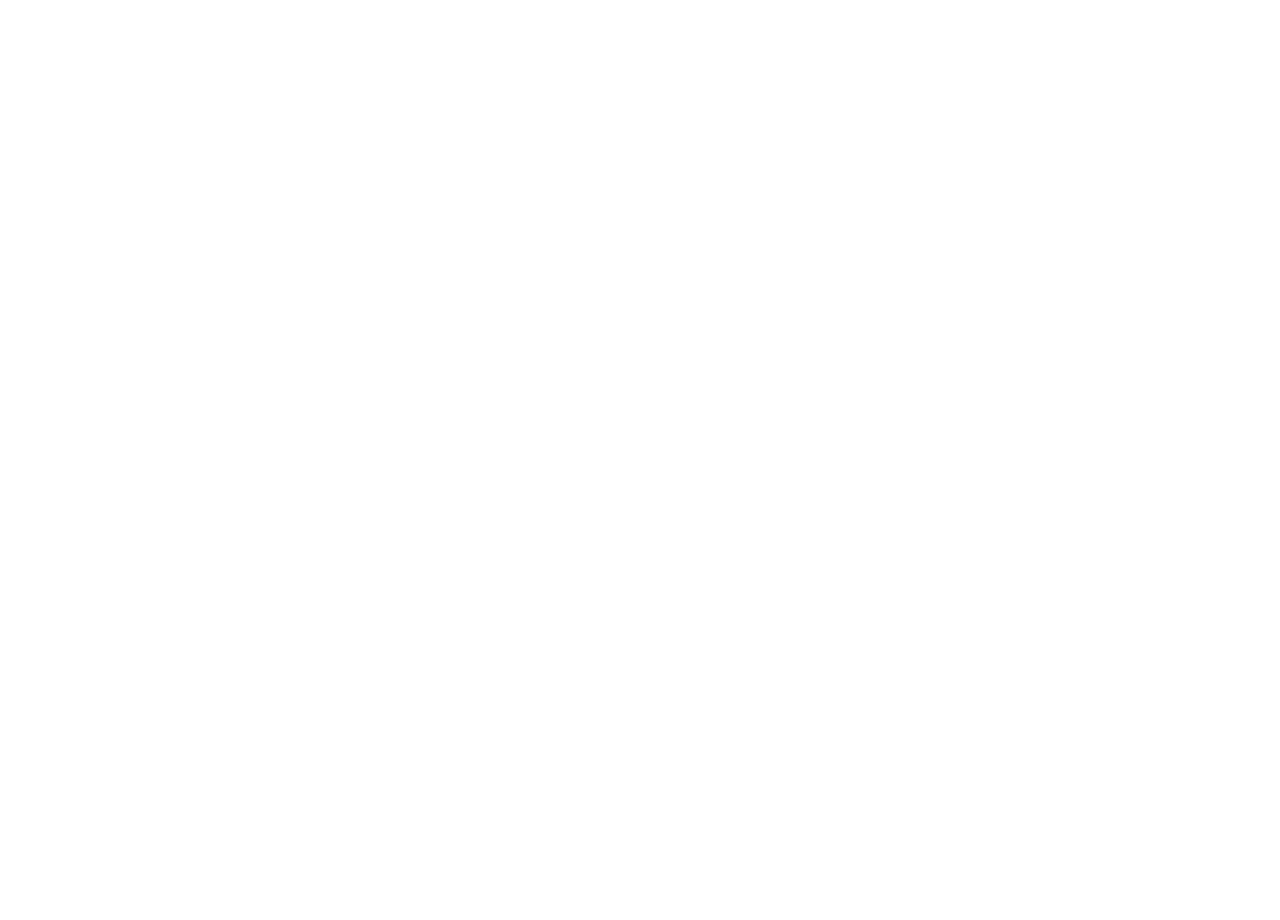
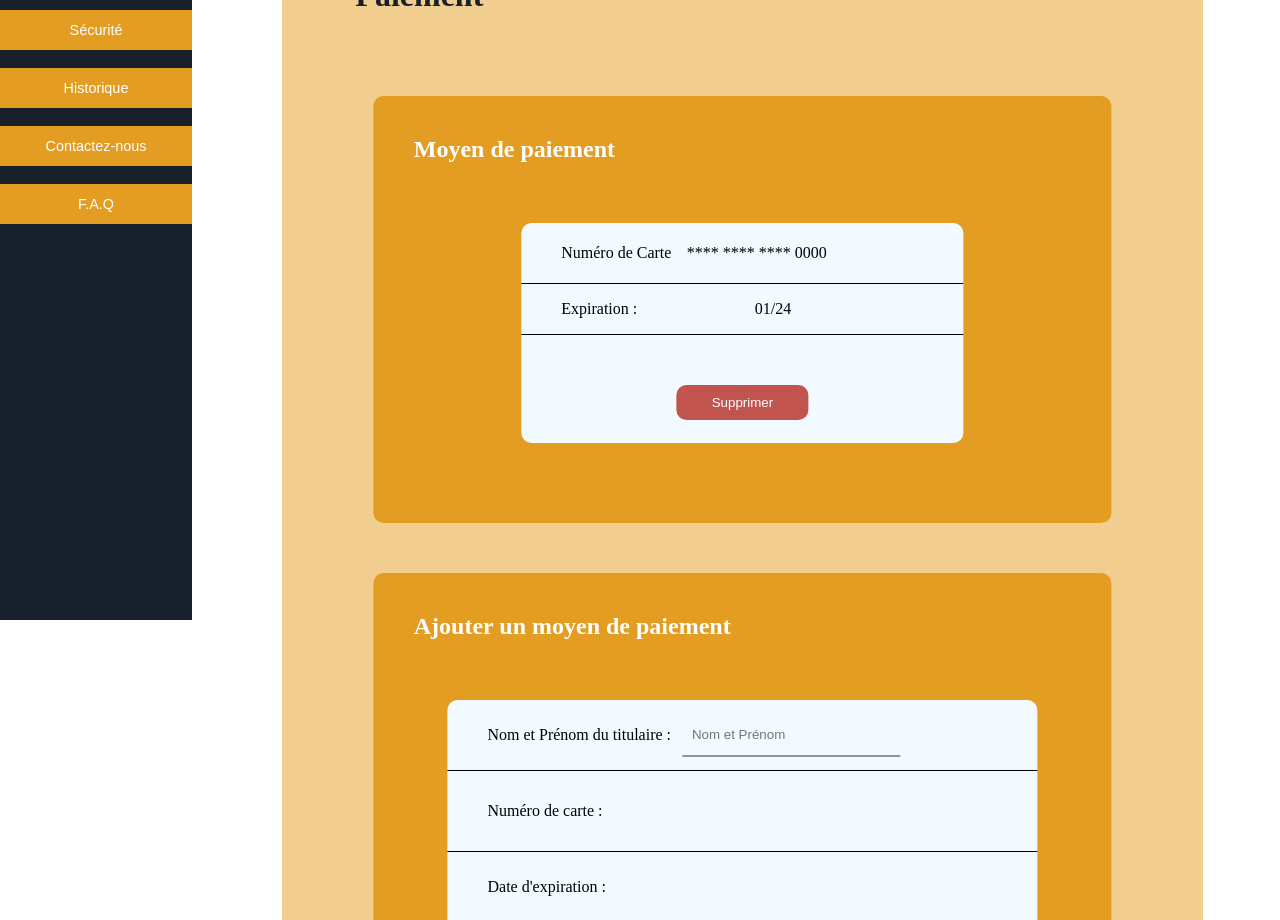
Before and after one commit to NelsonPhilippe/GeekLandFront, a React (Create React App) app: page /settings/paiement in a window 1280 px wide. Before the commit this address had no page. Shown: the part 180-1100 px from the top of the page. Before the commit the page ends 800 px from the top, so only its background shows below. Built offline with nearby package versions, Linux system fonts and the light colour scheme; a web font is replaced by a local one.

Commit message:
Component Paiement en cours

```diff
--- a/src/App.js
+++ b/src/App.js
@@ -10,6 +10,7 @@
 import ProfileSetting from "./components/settings/ProfileSetting";
 import FAQ from "./components/FAQ";
 import Securite from "./components/settings/Securite";
+import Paiement from "./components/settings/Paiement";
 
 // import Search from "./views/Search";
 
@@ -25,7 +26,7 @@
             <Route path="faq" element={<FAQ />}></Route>
             <Route path="profilesetting" element={<ProfileSetting />}></Route>
             <Route path="securite" element={<Securite />}></Route>
-            <Route path="contact" element={<Contact />}></Route>
+            <Route path="paiement" element={<Paiement />}></Route>
           </Route>
         </Routes>
       </div>
--- /dev/null
+++ b/src/components/settings/Paiement.js
@@ -0,0 +1,59 @@
+import * as React from "react";
+import "../../css/components/settings/Paiement.css";
+
+export default class Paiement extends React.Component {
+  // Faire des variable + if si l'utilisateur a ou
+  //n'a pas encore de carte de paiement ajouter à son profil
+
+  render() {
+    return (
+      <div className="paiement-container">
+        <h1>Paiement</h1>
+        <div className="paiement-general">
+          <div className="container-card">
+            <h2>Moyen de paiement</h2>
+            <div className="card">
+              <div className="number-card">
+                <p>Numéro de Carte</p>
+                <p>**** **** **** 0000</p>
+                {/*Mettre le numéro de carte déjà enregistré */}
+              </div>
+              <div className="line-div"></div> {/*Séparation entre les div*/}
+              <div className="expiration">
+                <p>Expiration :</p>
+                <p>01/24</p>{" "}
+                {/*Mettre la data d'expiration de la carte déjà enregistré */}
+              </div>
+              <div className="line-div"></div> {/*Séparation entre les div*/}
+              <button type="button" className="sup-card">
+                Supprimer
+              </button>
+            </div>
+          </div>
+
+          <div className="new-card">
+            <h2>Ajouter un moyen de paiement</h2>
+            <form className="add-card">
+              <div className="card-on-name">
+                <label>Nom et Prénom du titulaire :</label>
+                <input type="text" id="name-card" placeholder="Nom et Prénom" />
+              </div>
+              <div className="line-div"></div> {/*Séparation entre les div*/}
+              <div className="add-number-card">
+                <label>Numéro de carte :</label>
+                {/*Regarder pour faire des input pour add numéro de la carte*/}
+              </div>
+              <div className="line-div"></div> {/*Séparation entre les div*/}
+              <div className="date-expiration">
+                <label>Date d'expiration :</label>
+                {/*Regarder pour faire des input pour add date d'expiration de la carte*/}
+              </div>
+              <div className="line-div"></div> {/*Séparation entre les div*/}
+              <input type="submit" id="btn-add-card" value="Ajouter" />
+            </form>
+          </div>
+        </div>
+      </div>
+    );
+  }
+}
--- /dev/null
+++ b/src/css/components/settings/Paiement.css
@@ -0,0 +1,189 @@
+.paiement-container {
+  position: relative;
+  width: 90%;
+  height: 1500px;
+  margin: 0 auto;
+  background: rgb(227, 157, 34, 0.5);
+  border-radius: 10px;
+  margin-top: 20px;
+}
+
+.paiement-container h1 {
+  position: absolute;
+  top: 4%;
+  left: 8%;
+  color: #17202a;
+}
+
+.paiement-general {
+  position: absolute;
+  top: 200px;
+  left: 50%;
+  transform: translate(-50%);
+  width: 80%;
+  height: auto;
+}
+
+.container-card {
+  width: 100%;
+  height: auto;
+  background-color: rgb(227, 157, 34);
+  border-radius: 10px;
+  display: flex;
+  flex-direction: column;
+  margin-bottom: 50px;
+}
+
+.container-card h2 {
+  margin-left: 40px;
+  margin-top: 40px;
+  margin-bottom: 60px;
+  color: white;
+}
+
+.card {
+  /* position: absolute; */
+  /* top: 20%; */
+  /* left: 50%;
+  transform: translate(-50%); */
+  margin: 0 auto;
+  background-color: #f3faff;
+  border-radius: 10px;
+  width: 60%;
+  height: 220px;
+  margin-bottom: 80px;
+}
+
+.number-card {
+  width: 60%;
+  /* background-color: red; */
+  height: 60px;
+  display: flex;
+  flex-direction: row;
+  align-items: center;
+  justify-content: space-between;
+  margin-left: 40px;
+}
+
+.expiration {
+  width: 52%;
+  height: 50px;
+  /* background-color: red; */
+  display: flex;
+  flex-direction: row;
+  align-items: center;
+  justify-content: space-between;
+  margin-left: 40px;
+}
+
+.line-div {
+  width: 100%;
+  height: 1px;
+  background-color: black;
+}
+
+.sup-card {
+  width: 30%;
+  height: 35px;
+  background-color: #c25450;
+  border-radius: 10px;
+  border: none;
+  color: white;
+  display: block;
+  margin: 0 auto;
+  margin-top: 50px;
+  cursor: pointer;
+}
+
+.sup-card:hover {
+  background-color: white;
+  color: #c25450;
+  border: 1px solid #c25450;
+}
+
+.new-card {
+  width: 100%;
+  height: auto;
+  background-color: rgb(227, 157, 34);
+  border-radius: 10px;
+  display: flex;
+  flex-direction: column;
+}
+
+.new-card h2 {
+  margin-left: 40px;
+  margin-top: 40px;
+  margin-bottom: 60px;
+  color: white;
+}
+
+.add-card {
+  width: 80%;
+  height: auto;
+  margin: 0 auto;
+  border-radius: 10px;
+  background-color: #f3faff;
+  margin-bottom: 50px;
+}
+
+.card-on-name {
+  width: 70%;
+  height: 70px;
+  margin-left: 40px;
+  display: flex;
+  flex-direction: row;
+  justify-content: space-between;
+  align-items: center;
+}
+
+.card-on-name input {
+  width: 50%;
+  height: 40px;
+  background-color: transparent;
+  border-bottom: 2px solid rgba(0, 0, 0, 0.4);
+  border-top: none;
+  border-left: none;
+  border-right: none;
+  padding-left: 10px;
+}
+
+.add-number-card {
+  width: 70%;
+  height: 80px;
+  margin-left: 40px;
+  display: flex;
+  flex-direction: row;
+  justify-content: space-between;
+  align-items: center;
+}
+
+.date-expiration {
+  width: 80%;
+  height: 70px;
+  margin-left: 40px;
+  display: flex;
+  flex-direction: row;
+  justify-content: space-between;
+  align-items: center;
+}
+
+#btn-add-card {
+  width: 20%;
+  height: 35px;
+  background-color: #00c78a;
+  border-radius: 10px;
+  border: none;
+  color: white;
+  font-weight: bold;
+  display: block;
+  margin: 0 auto;
+  margin-top: 50px;
+  cursor: pointer;
+  margin-bottom: 50px;
+}
+
+#btn-add-card:hover {
+  background-color: white;
+  color: #00c78a;
+  border: 1px solid #00c78a;
+}
```
